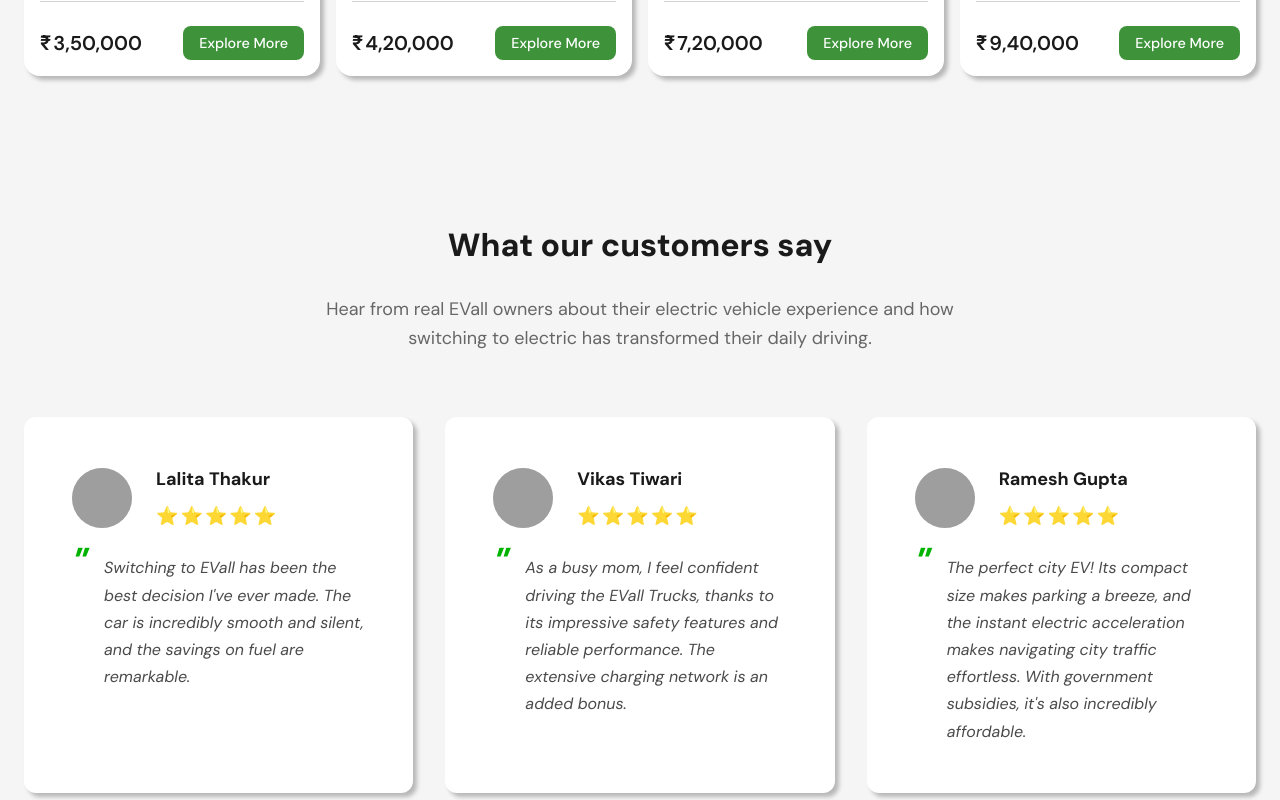
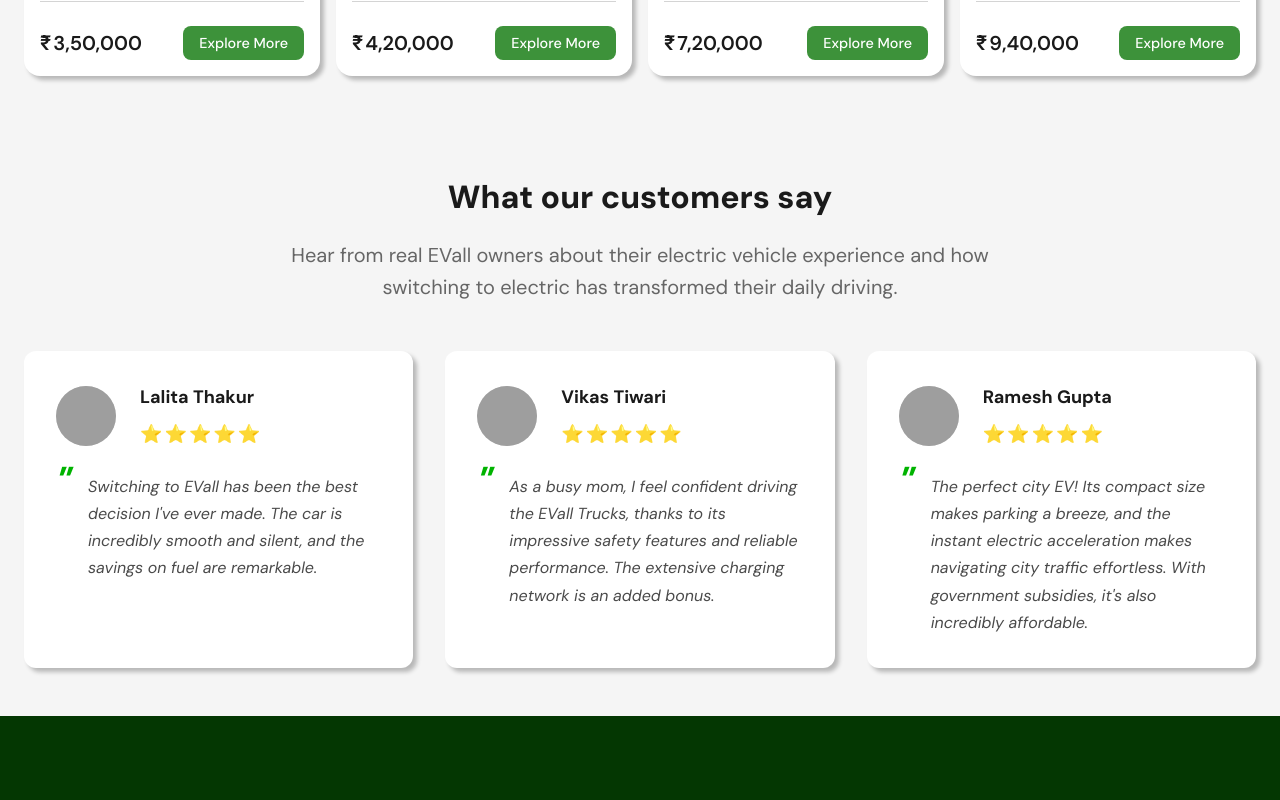
Before and after one commit to atal-k/EVall, a React (Create React App) app: page / in a window 1280 px wide. Shown: the part 1460-2260 px from the top of the page. Built offline with nearby package versions, Linux system fonts and the light colour scheme; grey boxes are pictures that could not be loaded.

Commit message:
fix(TestimonialCard): fixed section style

```diff
--- a/src/components/common/TestimonialCard.css
+++ b/src/components/common/TestimonialCard.css
@@ -1,23 +1,23 @@
 /* ========== TESTIMONIALS STYLES ========== */
 .testimonials {
-    padding: var(--spacing-3xl) 0;
+    padding: var(--spacing-xl) 0;
     background: var(--color-gray-100);
   }
 
   .testimonials__header {
     text-align: center;
-    margin-bottom: var(--spacing-2xl);
+    margin-bottom: var(--spacing-xl);
   }
 
   .testimonials__title {
     font-size: var(--font-size-3xl);
     font-weight: 800;
     color: var(--color-dark);
-    margin-bottom: var(--spacing-md);
+    margin-bottom: var(--spacing-sm);
   }
 
   .testimonials__subtitle {
-    font-size: var(--font-size-lg);
+    font-size: var(--font-size-xl);
     color: var(--color-gray-600);
     max-width: 700px;
     margin: 0 auto;
@@ -31,7 +31,7 @@
 
   .testimonial-card {
     background: var(--color-white);
-    padding: var(--spacing-xl);
+    padding: var(--spacing-lg);
     border-radius: var(--radius-lg);
     box-shadow: var(--shadow-md);
     transition: transform var(--transition-base), box-shadow var(--transition-base);
```
